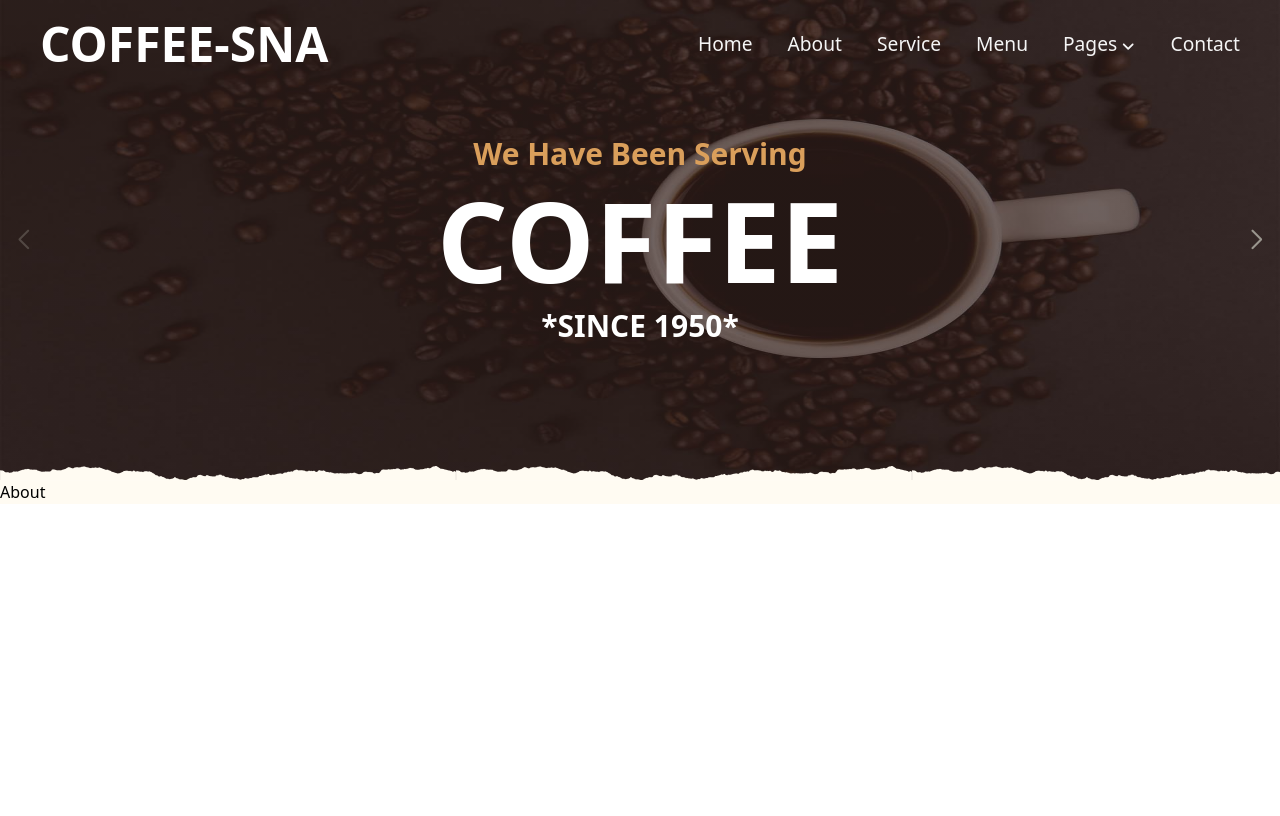
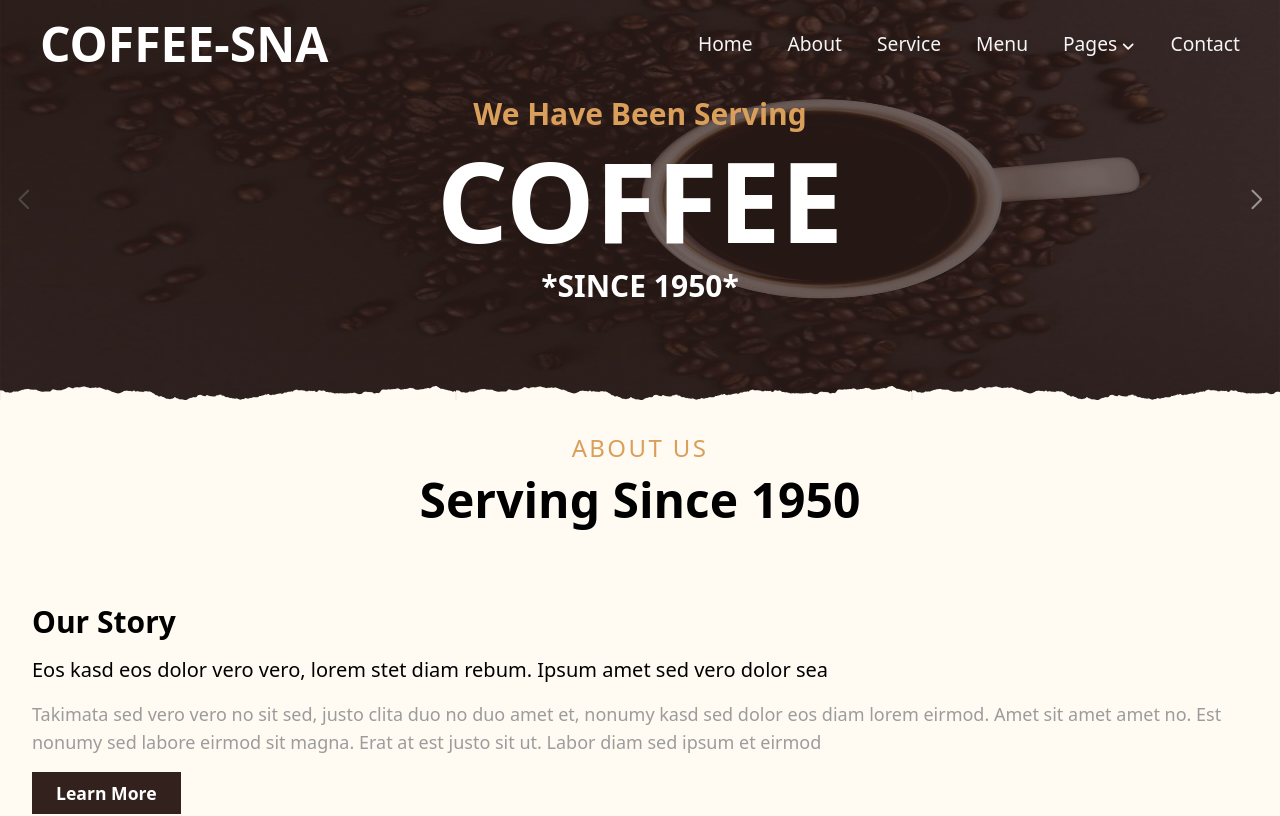
Before and after one commit to kaywanmohebjalali/-Coffee-Shop, a Next.js app: page / in a window 1280 px wide. Shown: the top 816 px of the page. Built offline with nearby package versions, Linux system fonts and the light colour scheme.

Commit message:
create about in home

```diff
--- a/components/templates/Home/About.tsx
+++ b/components/templates/Home/About.tsx
@@ -2,7 +2,24 @@ import React from 'react'
 
 const About = () => {
   return (
-    <div className='bg-[#FFFBF2] '>About</div>
+    <section className='bg-[#FFFBF2] py-[2rem] flex flex-col gap-12'>
+      <div className="title flex flex-col justify-center items-center gap-3">
+
+      <p className='text-2xl  tracking-widest text-[#da9f5b] '>ABOUT US</p>
+      <h2 className='text-5xl font-bold'>Serving Since 1950</h2>
+      </div>
+
+      <div className=" flex flex-col gap-4 p-8  z-[20] bg-[#FFFBF2]">
+        <h3 className='text-3xl font-bold'>Our Story</h3>
+        <p className='text-xl'>Eos kasd eos dolor vero vero, lorem stet diam rebum. Ipsum amet sed vero dolor sea</p>
+        <p className='text-lg text-[#9c9c9c]'>Takimata sed vero vero no sit sed, justo clita duo no duo amet et, nonumy kasd sed dolor eos diam lorem eirmod. Amet sit amet amet no. Est nonumy sed labore eirmod sit magna. Erat at est justo sit ut. Labor diam sed ipsum et eirmod</p>
+        <button className=' bg-[#33211d] cursor-pointer hover:bg-[#1b110f] text-white self-start py-2 px-6 font-bold text-[1.1rem]'>Learn More</button>
+      </div>
+
+      <div className="h-[80vh] w-full flex justify-center  ">
+        <img src="/img/about.png" alt=""  className='h-[150vh] absolute mt-[-200px]' />
+      </div>
+    </section>
   )
 }
 
--- a/pages/index.tsx
+++ b/pages/index.tsx
@@ -15,7 +15,7 @@ export default function Home() {
 
   return (
     <>
-      <div className="text-red-500 w-full relative">
+      <div className="text-red-500 w-full relative h-[400px]">
 
       <Swiper
 
@@ -34,7 +34,7 @@ export default function Home() {
         <h1 className='text-[4.5rem] md:text-[7rem] font-bold my-[-1rem]'>COFFEE</h1>
         <h3 className='text-xl md:text-3xl font-bold'>*SINCE 1950*</h3>
     </div>
-        <img className='w-[100%] h-[60vh]' src="./img/carousel-1.jpg" alt="" />
+        <img className='w-[100%] h-[400px]' src="./img/carousel-1.jpg" alt="" />
         </SwiperSlide>
       <SwiperSlide className={`${styled.tran} h-full `}>
       <div className={`${styled.text} w-full h-full absolute flex flex-col justify-center items-center text-white`}>
@@ -42,7 +42,7 @@ export default function Home() {
         <h1 className='text-[7rem] font-bold my-[-1rem]'>COFFEE</h1>
         <h3 className='text-3xl font-bold'>*SINCE 1950*</h3>
     </div>
-        <img className='w-[100%] h-[60vh]' src="./img/carousel-2.jpg" alt="" />
+        <img className='w-[100%] h-[400px]' src="./img/carousel-2.jpg" alt="" />
         </SwiperSlide>
 
 
--- a/styles/globals.css
+++ b/styles/globals.css
@@ -37,3 +37,14 @@
     transition: all 0.6s ease-in-out !important;
 
 }
+
+.title::after {
+    position: absolute;
+    content: "";
+    width: 2px;
+    height: 100px;
+    top: 0;
+    left: 50%;
+    margin-left: 1px;
+    background: #da9f5b;
+}
--- a/styles/slider.module.css
+++ b/styles/slider.module.css
@@ -17,4 +17,5 @@
 
 .tran{
   transition: all 0.3s linear;
+  height: 400px;
 }
```
